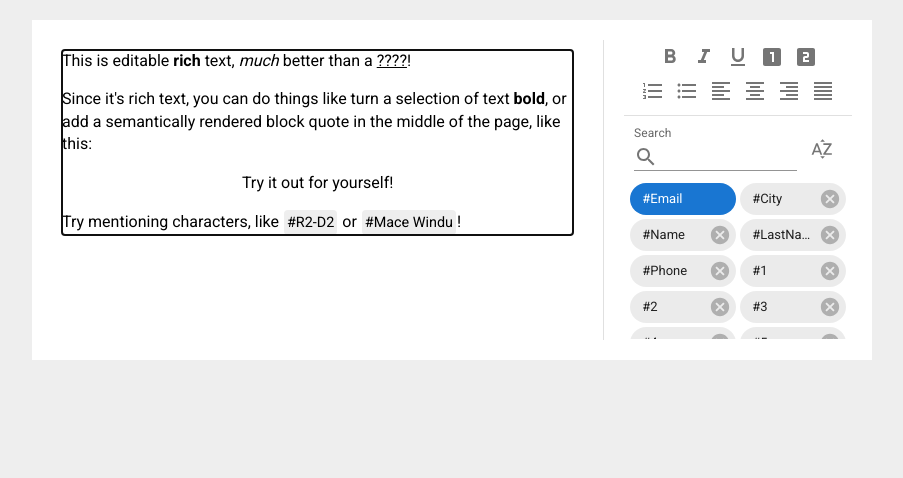
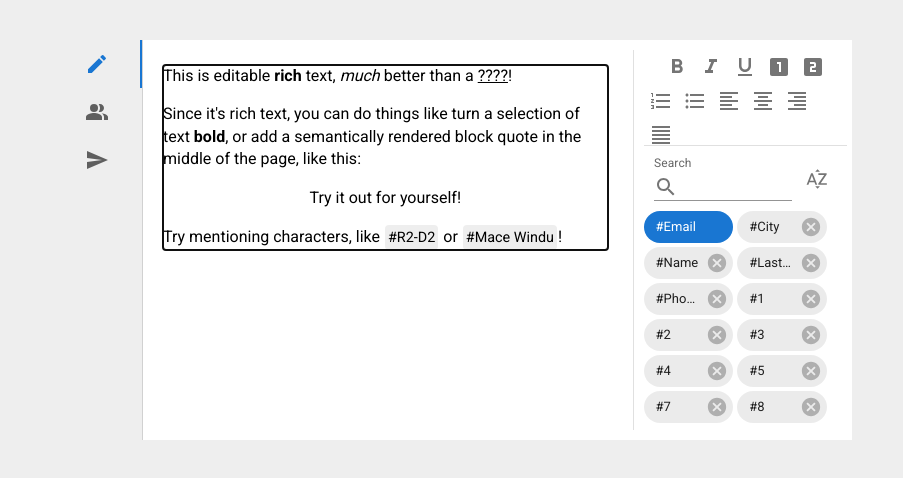
Before and after one commit to KonovalovNikolai/EmailTemplaitor, a React (Create React App) app: page / in a window 1280 px wide. Shown: the top 478 px of the page, without its empty margins (188-1091 px from the left). Built offline with nearby package versions, Linux system fonts and the light colour scheme.

Commit message:
Вкалдки

```diff
--- a/src/App.tsx
+++ b/src/App.tsx
@@ -1,13 +1,57 @@
 import React, { useState } from 'react';
 import { Descendant } from 'slate';
+import { FieldList } from './components/EditableList/utils/FieldList';
 import CustomEditor from './components/Editor/CustomEditor';
-import { FieldList } from './components/EditableList/utils/FieldList';
 
+import { Box, Tab, Tabs, Typography } from '@mui/material';
 import { initialValue } from './components/Editor/utils/initialDocument';
-import { SerializedDocument } from './components/SerializedDocument';
+
+import EditIcon from '@mui/icons-material/Edit';
+import PeopleAltIcon from '@mui/icons-material/PeopleAlt';
+import SendIcon from '@mui/icons-material/Send';
+
+interface TabPanelProps {
+  children?: React.ReactNode;
+  index: number;
+  value: number;
+}
+
+function TabPanel(props: TabPanelProps) {
+  const { children, value, index, ...other } = props;
+
+  return (
+    <Box
+      role="tabpanel"
+      hidden={value !== index}
+      id={`vertical-tabpanel-${index}`}
+      aria-labelledby={`vertical-tab-${index}`}
+      sx={{
+        height: "-webkit-fill-available",
+      }}
+      {...other}
+    >
+      {value === index && (
+        <Box
+          sx={{
+            height: "-webkit-fill-available",
+          }}
+        >
+          {children}
+        </Box>
+      )}
+    </Box>
+  );
+}
+
+function a11yProps(index: number) {
+  return {
+    id: `vertical-tab-${index}`,
+    'aria-controls': `vertical-tabpanel-${index}`,
+  };
+}
 
 function App() {
-  const [value, setValue] = useState<Descendant[]>(initialValue)
+  const [documentValue, setDocumentValue] = useState<Descendant[]>(initialValue);
   const [list, setList] = useState<FieldList>(new FieldList([
     {
       name: "City",
@@ -53,18 +97,63 @@ function App() {
       name: "8",
       isDeletable: true
     },
-  ]))
+  ]));
+
+  const [tabsValue, setTabsValue] = React.useState(0);
+
+  const handleTabsChange = (event: React.SyntheticEvent, newValue: number) => {
+    setTabsValue(newValue);
+  };
 
   return (
-    <div>
-      <CustomEditor
-        value={value}
-        list={list}
-        onChange={setValue}
-        onListChange={setList}
-      />
-      {/* <SerializedDocument nodes={value}/> */}
-    </div>
+    <Box
+      sx={{
+        flexGrow: 1,
+        display: 'flex',
+        width: "800px",
+        height: "400px",
+        m: "20px auto",
+        p: "20px",
+      }}
+    >
+      <Tabs
+        orientation="vertical"
+        value={tabsValue}
+        onChange={handleTabsChange}
+        aria-label="Vertical tabs example"
+        sx={{
+          flex: "none",
+          borderRight: 1,
+          borderColor: 'divider'
+        }}
+      >
+        <Tab icon={<EditIcon />} {...a11yProps(0)} />
+        <Tab icon={<PeopleAltIcon />} {...a11yProps(1)} />
+        <Tab icon={<SendIcon />} {...a11yProps(2)} />
+      </Tabs>
+      <Box
+        sx={{
+          padding: "10px 5px",
+          flex: "auto",
+          backgroundColor: "white",
+        }}
+      >
+        <TabPanel value={tabsValue} index={0}>
+          <CustomEditor
+            value={documentValue}
+            list={list}
+            onChange={setDocumentValue}
+            onListChange={setList}
+          />
+        </TabPanel>
+        <TabPanel value={tabsValue} index={1}>
+          Item Two
+        </TabPanel>
+        <TabPanel value={tabsValue} index={2}>
+          Item Three
+        </TabPanel>
+      </Box>
+    </Box>
   );
 }
 
--- a/src/components/EditableList/EditableList.tsx
+++ b/src/components/EditableList/EditableList.tsx
@@ -129,8 +129,7 @@ export const EditableList = memo(({ fieldList, onChange }: Props) => {
 
             <ScrollableBox
                 sx={{
-                    overflowY: "auto",
-                    border: "2px solid transparent",
+                    overflowY: "overlay",
                 }}
             >
                 <Grid
@@ -139,7 +138,7 @@ export const EditableList = memo(({ fieldList, onChange }: Props) => {
                     alignItems="baseline"
                     spacing={0.5}
                     sx={{
-                        padding: "0 4px 0 4px",
+                        padding: "0 20px 0 0",
                     }}
                 >
                     {list.length > 0 &&
--- a/src/components/Editor/CustomEditor.tsx
+++ b/src/components/Editor/CustomEditor.tsx
@@ -68,17 +68,14 @@ const CustomEditor = ({ value, list, onChange, onListChange }: Props) => {
         <Box
             sx={{
                 display: "flex",
-                width: "800px",
-                height: "300px",
-                m: "20px auto",
-                p: "20px",
-                background: "white",
+                height: "-webkit-fill-available",
             }}
         >
             <Box
                 sx={{
+                    display: "flex",
                     width: 0.7,
-                    paddingRight: "20px",
+                    paddingRight: "10px",
                 }}
             >
                 <CustomSlateEditor
@@ -92,7 +89,7 @@ const CustomEditor = ({ value, list, onChange, onListChange }: Props) => {
             <Box
                 sx={{
                     width: 0.3,
-                    paddingLeft: "20px",
+                    paddingLeft: "10px",
                 }}
             >
                 <Box height={0.25}>
--- a/src/components/Editor/CustomSlateEditor.tsx
+++ b/src/components/Editor/CustomSlateEditor.tsx
@@ -124,7 +124,7 @@ const CustomSlateEditor: FunctionComponent<CustomSlateEditorProps> = ({ editor,
                 >
                     <Box
                         sx={{
-                            p: "10px 10px 0 10px"
+                            padding: "15px",
                         }}
                     >
                         <Editable
```
Also changed, not shown: 1 other file (tests, documents, lock files or other folders).
